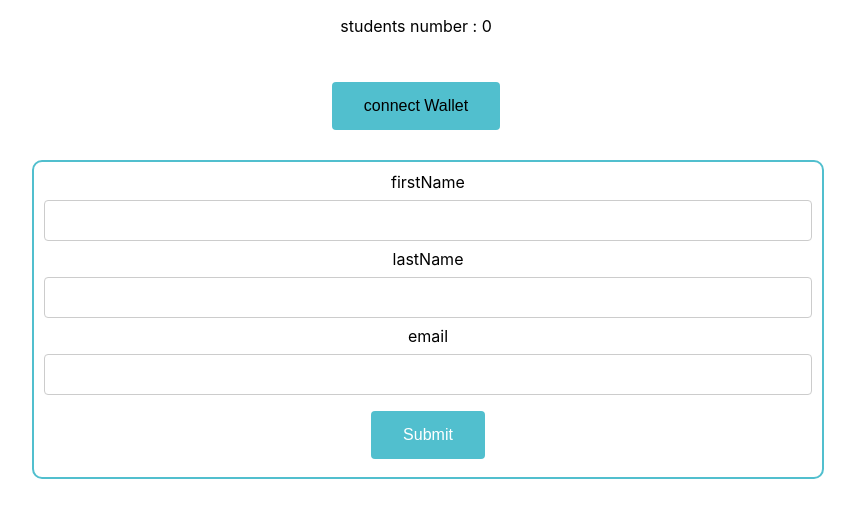
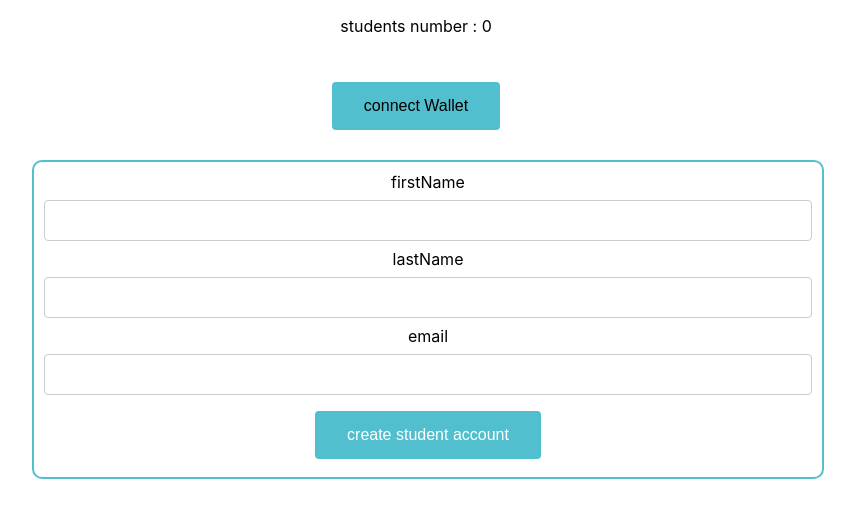
Before and after one commit to Frostbite22/DecentralizedCoursesBookingSystemFront, a React (Create React App) app: page / in a window 1280 px wide. Shown: the top 518 px of the page, without its empty margins (224-1079 px from the left). Built offline with nearby package versions, Linux system fonts and the light colour scheme; the HTML template or start-up script is replaced by a standard one.

Commit message:
create student

```diff
--- a/src/App.js
+++ b/src/App.js
@@ -4,6 +4,8 @@ import { ethers } from "ethers";
 import './App.css';
 import studentFactory from './utils/StudentFactory.json'
 import FormCreateStudentAccount from "./components/FormCreateStudentAccount";
+
+
 
 
 function App() {
@@ -109,12 +111,11 @@ function App() {
       setIsLoggedIn(false);
       console.log(error);
     }
-
   }
 
   useEffect(() => {
     currentAccount!=="" ?getStudentByAcc(connEthers): connectEthers();
-  },[isLoggedIn,currentAccount])
+  },[currentAccount])
 
 
   useLayoutEffect(() => {
@@ -148,7 +149,7 @@ function App() {
           </button>
         )}
           { !isLoggedIn &&(
-            <FormCreateStudentAccount currentAccount={currentAccount} connection={connEthers} studentsNumber={studentsNumber} />)
+            <FormCreateStudentAccount currentAccount={currentAccount} setIsLoggedIn={setIsLoggedIn} connection={connEthers} studentsNumber={studentsNumber} />)
           }
         </div>
     </div>
--- a/src/components/FormCreateStudentAccount.js
+++ b/src/components/FormCreateStudentAccount.js
@@ -1,20 +1,24 @@
 
-function FormCreateStudentAccount({currentAccount,connection,studentsNumber})
+function FormCreateStudentAccount({currentAccount,connection,studentsNumber,setIsLoggedIn})
 {
 
-  async function handleCreateStudent()
+  async function handleCreateStudent(event)
   {
 
+    event.preventDefault();
     let firstName = event.target.elements.firstName.value ;
     let lastName = event.target.elements.lastName.value ;
     let mail = event.target.elements.email.value ;
 
+    console.log(mail)
+
     let studentContract = connection ;
     const studentToCreate = await studentContract.createStudent(firstName,lastName,mail,currentAccount)
     const student = await studentToCreate.wait();
-    const event = student.events.find(event => event.event === 'studentCreated');
-    const [id, first,last,account,email] = event.args;
+    const eventStd = student.events.find(event => event.event === 'studentCreated');
+    const [id, first,last,account,email] = eventStd.args;
     studentsNumber(connection);
+    setIsLoggedIn(true);
     console.log(`created student with id ${id} firstName ${first} and lastName ${last} with acc ${account} and email ${email}`);
   }
   return(
@@ -29,7 +33,7 @@ function FormCreateStudentAccount({currentAccount,connection,studentsNumber})
           <input type="text" id="email" />
         </label>
 
-        <input type="submit" value="Submit" className='btn'/>
+        <input type="submit" value="create student account" className='btn'/>
       </form>
     )
 }
```
